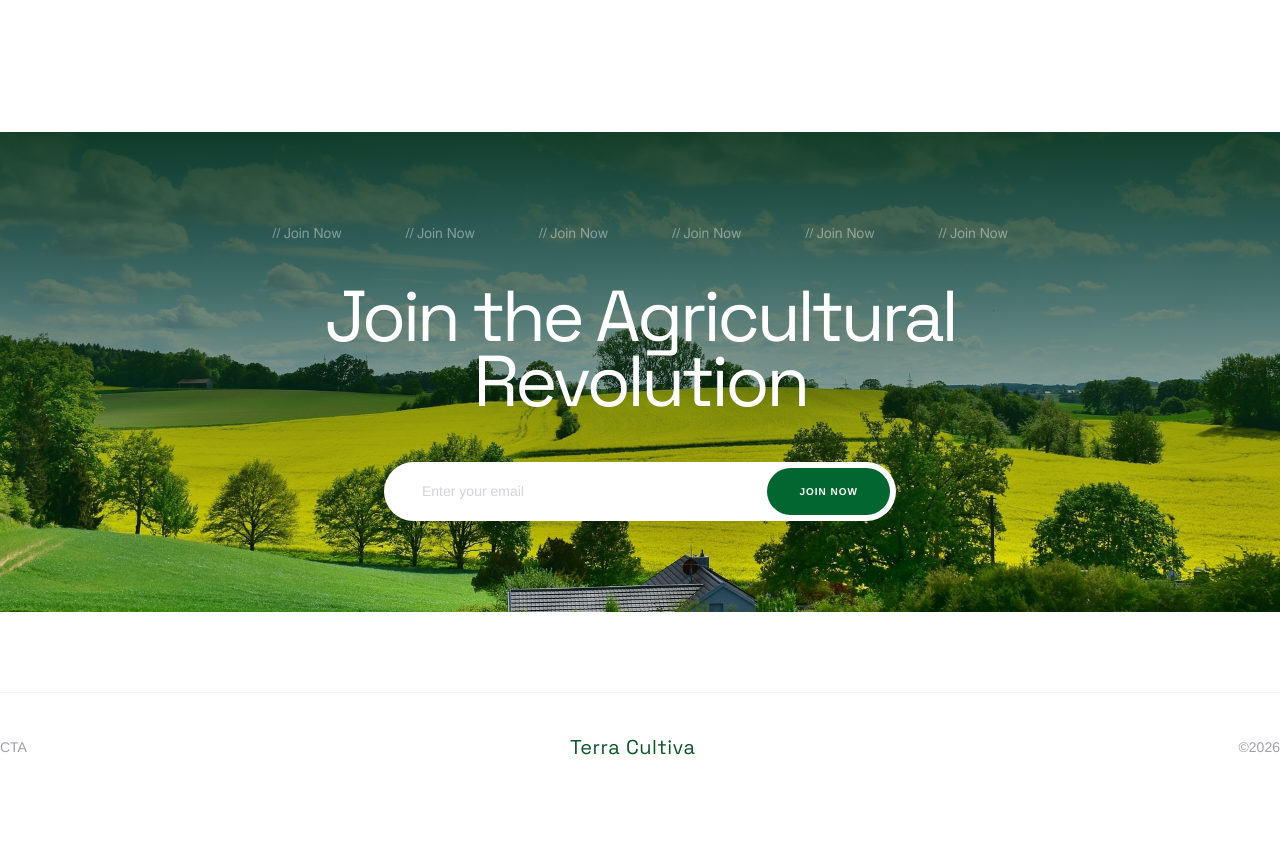
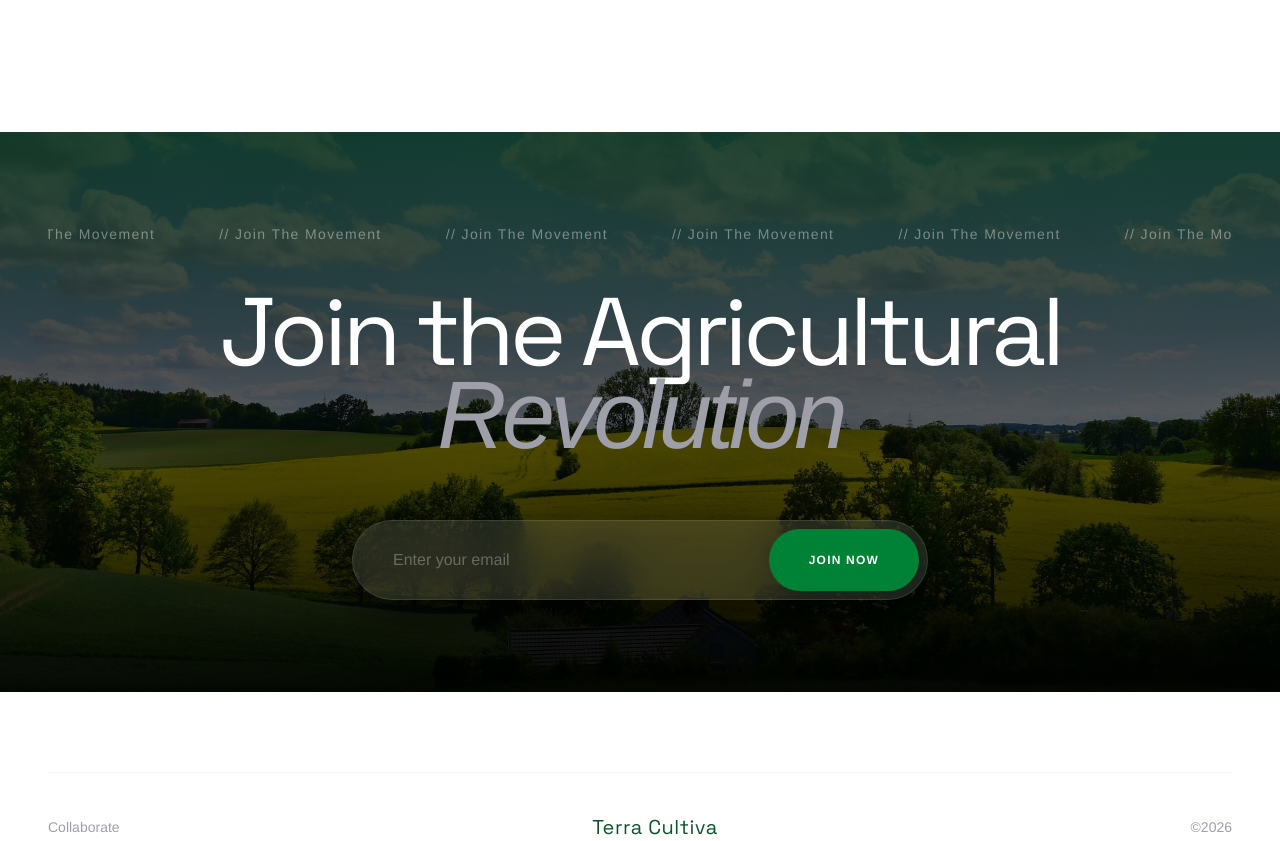
Before and after one commit to Jisap/Vite-Agency-TerraCultiva, a React (Vite) app: page / in a window 1280 px wide. Shown: the part 9466-10307 px from the top of the page. Before the commit the page ends 10227 px from the top, so only its background shows below. Built offline with nearby package versions, Linux system fonts and the light colour scheme; a web font is replaced by a local one.

Commit message:
feat: add CtaSection component with animated call-to-action, email input, and background image.

```diff
--- a/src/components/sections/CtaSection.jsx
+++ b/src/components/sections/CtaSection.jsx
@@ -8,56 +8,79 @@ import BottomBar from "../utils/BottomBar"
 const CtaSection = () => {
   return (
     <>
-      <section id="cta" className="relative h-[60vh] w-full overflow-hidden bg-zinc-950 flex flex-col justify-center items-center">
-        <div className="absolute inset-0 z-0 flex">
-          <div className="size-full">
-            <img
-              src="/images/cta-right.jpg"
-              alt="Image"
-              className="size-full object-cover"
-            />
-          </div>
-
-          <div className="absolute inset-0 bg-gradient-to-b from-green-950/90 to-transparent"></div>
-
-
-        </div>
+      <section id="cta" className="relative h-[70vh] w-full overflow-hidden bg-zinc-950 flex flex-col justify-center items-center">
+        {/* Background Image with subtle parallax/motion effect */}
+        <motion.div
+          initial={{ scale: 1.1 }}
+          whileInView={{ scale: 1 }}
+          transition={{ duration: 2.5, ease: [0.16, 1, 0.3, 1] }}
+          className="absolute inset-0 z-0"
+        >
+          <img
+            src="/images/cta-right.jpg"
+            alt="Agriculture Revolution"
+            className="size-full object-cover saturate-[1.1] opacity-60"
+          />
+          <div className="absolute inset-0 bg-gradient-to-b from-green-950/80 via-black/40 to-black/90"></div>
+        </motion.div>
 
         <div className="container relative z-10 mx-auto px-6 md:px-12 text-center">
-          <div className="flex justify-center gap-8 md:gap-16 mb-10 overflow-hidden">
+          {/* Top Ticker-like labels */}
+          <div className="flex justify-center gap-8 md:gap-16 mb-12 overflow-hidden">
             {[1, 2, 3, 4, 5, 6].map((i) => (
-              <span key={i} className="text-sm capitalize text-white/40 whitespace-nowrap">
-                // Join Now
-              </span>
+              <motion.span
+                key={i}
+                initial={{ opacity: 0, y: 10 }}
+                whileInView={{ opacity: 1, y: 0 }}
+                transition={{ duration: 0.8, delay: i * 0.1, ease: "easeOut" }}
+                className="text-xs md:text-sm capitalize text-white/40 whitespace-nowrap font-medium tracking-widest"
+              >
+                // Join the movement
+              </motion.span>
             ))}
           </div>
 
           <motion.h2
-            initial={{ opacity: 0, scale: 0.95 }}
-            whileInView={{ opacity: 1, scale: 1 }}
-            transition={{ duration: 0.8 }}
-            className="text-4xl md:text-7xl font-medium tracking-tighter text-white leading-[0.9] mb-12"
+            initial={{ opacity: 0, y: 60 }}
+            whileInView={{ opacity: 1, y: 0 }}
+            viewport={{ once: true, margin: "-100px" }}
+            transition={{ duration: 1.5, ease: [0.16, 1, 0.3, 1] }}
+            className="text-5xl md:text-8xl font-medium tracking-tighter text-white leading-[0.85] mb-16"
           >
-            Join the Agricultural <br /> Revolution
+            Join the Agricultural <br />
+            <span className="text-zinc-400 italic font-normal">Revolution</span>
           </motion.h2>
 
-          <div className="flex justify-center">
-            <div className="flex items-center bg-white rounded-full p-1.5 w-full max-w-lg shadow-2xl">
+          <motion.div
+            initial={{ opacity: 0, y: 20 }}
+            whileInView={{ opacity: 1, y: 0 }}
+            viewport={{ once: true }}
+            transition={{ duration: 1.2, delay: 0.4, ease: [0.16, 1, 0.3, 1] }}
+            className="flex justify-center"
+          >
+            <div className="flex items-center bg-white/10 backdrop-blur-xl border border-white/10 rounded-full p-2 w-full max-w-xl shadow-[0_20px_50px_rgba(0,0,0,0.5)] group h-16 md:h-20 transition-all duration-500 hover:bg-white/20">
               <input
                 type="email"
                 placeholder="Enter your email"
-                className="flex-1 bg-transparent px-8 py-3 text-zinc-900 text-sm font-medium outline-none placeholder:text-zinc-300 w-full"
+                className="flex-1 bg-transparent px-8 py-3 text-white text-sm md:text-base font-medium outline-none placeholder:text-white/30 w-full"
               />
-              <button className="bg-green-800 text-white px-8 py-3 lg:py-4 rounded-full text-[10px] font-black uppercase tracking-widest hover:bg-green-900 transition-all w-fit md:w-auto">
+              <button className="bg-green-700 text-white h-full px-10 rounded-full text-[10px] md:text-xs font-black uppercase tracking-widest hover:bg-green-600 transition-all duration-300 w-fit active:scale-95">
                 Join Now
               </button>
             </div>
-          </div>
+          </motion.div>
         </div>
       </section>
 
-      <div className="container mx-auto">
-        <BottomBar title="CTA" />
+      <div className="container mx-auto px-6 md:px-12">
+        <motion.div
+          initial={{ opacity: 0 }}
+          whileInView={{ opacity: 1 }}
+          viewport={{ once: true }}
+          transition={{ duration: 1, delay: 0.6 }}
+        >
+          <BottomBar title="Collaborate" />
+        </motion.div>
       </div>
     </>
   )
```
